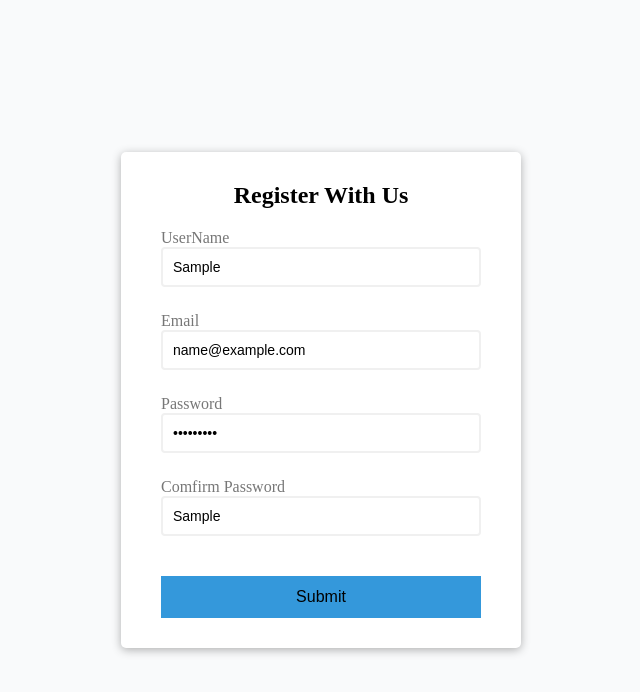
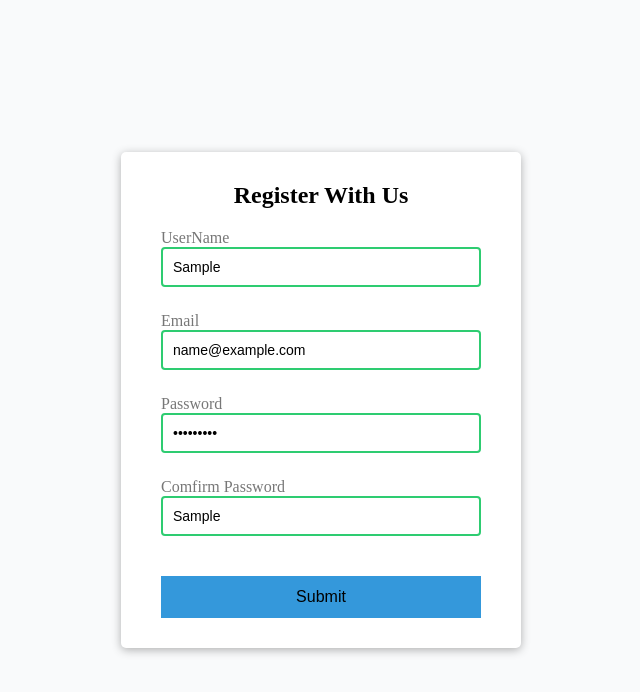
Before and after one commit to FRedwuSong/form_validator, a plain HTML site: page index.html in a window 1280 px wide. Both pictures are taken after typing "Sample", "name@example.com", "Sample123", "Sample" into the empty fields and a click on the button "Submit". Shown: the whole page, without its empty margins (319-959 px from the left). Drawn offline with Linux system fonts and the light colour scheme.

Commit message:
fix css wrong word

```diff
--- a/style.css
+++ b/style.css
@@ -65,7 +65,7 @@ h2{
   background-color: #777;
 }
 
-.form-control.sucess input{
+.form-control.success input{
   border-color: var(--success-color);
 }
 
```
